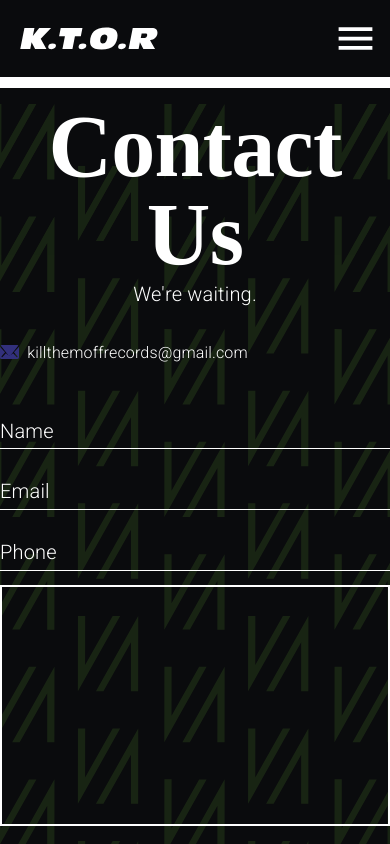
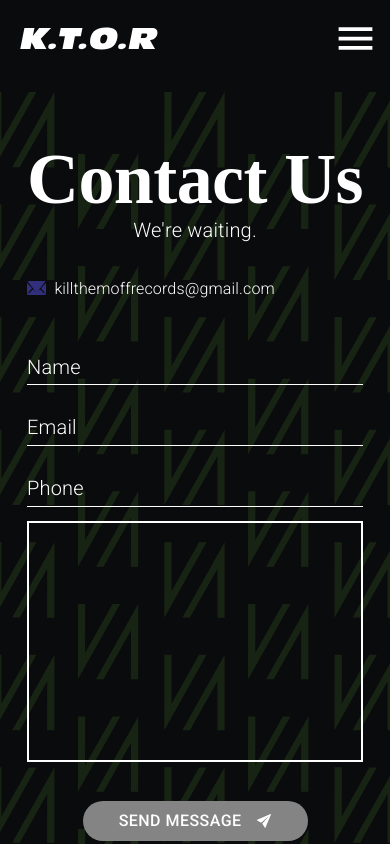
Before and after one commit to J-reyes/ktor-site, a React (Create React App) app: page /contact in a window 390 px wide. Shown: the top 844 px of the page. Built offline with nearby package versions, Linux system fonts and the light colour scheme.

Commit message:
Contact page styling

```diff
--- a/src/components/Contact.js
+++ b/src/components/Contact.js
@@ -21,10 +21,10 @@
     width: "100%",
     backgroundColor: "#0A0B0D",
     [theme.breakpoints.down("md")]: {
-      marginTop: "3em",
+      marginTop: "2em",
     },
     [theme.breakpoints.down("xs")]: {
-      marginTop: "2em",
+      marginTop: "1em",
     },
   },
   background: {
@@ -84,6 +84,12 @@
       width: 225,
     },
   },
+  contactHeader: {
+    fontSize: "5.5rem",
+    [theme.breakpoints.down("xs")]: {
+      fontSize: "4.5rem",
+    },
+  }
 }));
 
 export default function Contact(props) {
@@ -217,8 +223,8 @@
         alignItems="center"
         justify="center"
         style={{
-          marginBottom: matchesMD ? "5em" : 0,
-          marginTop: matchesSM ? "1em" : matchesMD ? "5em" : 0,
+          marginBottom: matchesMD ? 0 : 0,
+          marginTop: matchesSM ? "1em" : matchesMD ? 0 : 0,
         }}
         className={classes.background}
       >
@@ -229,6 +235,7 @@
               <Typography
                 align={matchesMD ? "center" : undefined}
                 variant="h2"
+                className={classes.contactHeader}
                 style={{ lineHeight: 1 }}
               >
                 Contact Us
```
